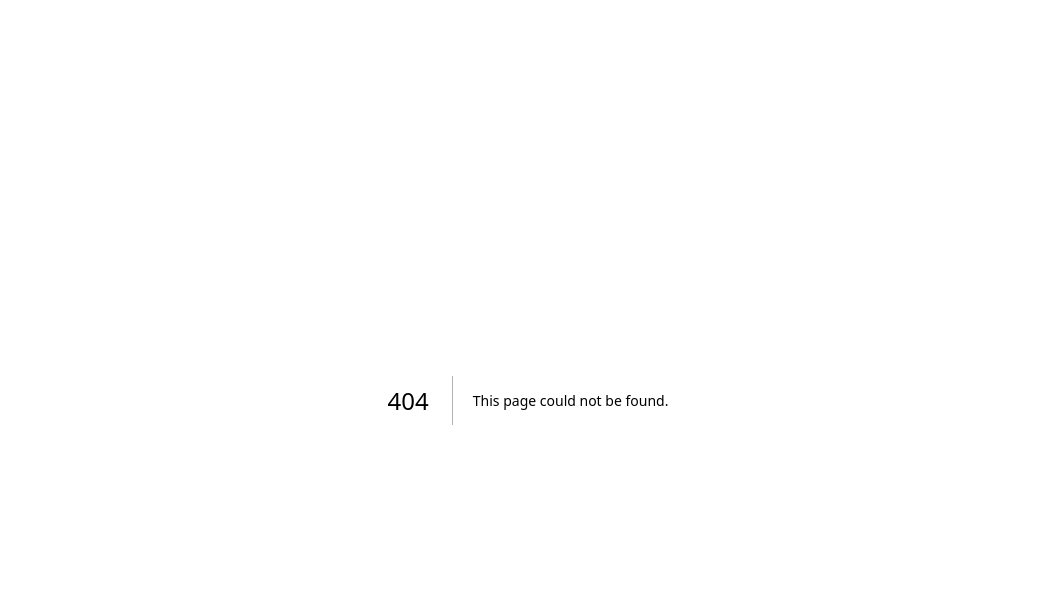
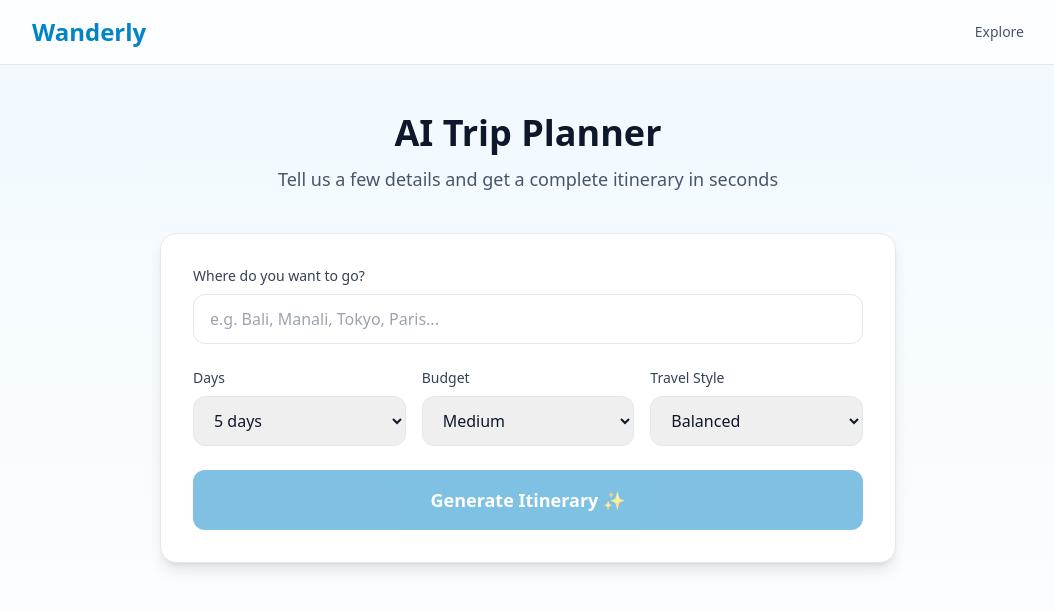
Before and after one commit to natuvavishal12-tech/wanderly, a Next.js app: page /plan in a window 1280 px wide. Before the commit this address had no page. Shown: the top 612 px of the page, without its empty margins (112-1166 px from the left). Built offline with nearby package versions, Linux system fonts and the light colour scheme.

Commit message:
Add AI Trip Planner page (MVP version)

```diff
--- /dev/null
+++ b/app/plan/page.tsx
@@ -0,0 +1,170 @@
+"use client";
+
+import { useState } from "react";
+import Link from "next/link";
+
+export default function PlanPage() {
+  const [destination, setDestination] = useState("");
+  const [days, setDays] = useState("5");
+  const [budget, setBudget] = useState("medium");
+  const [style, setStyle] = useState("balanced");
+  const [loading, setLoading] = useState(false);
+  const [itinerary, setItinerary] = useState<string | null>(null);
+
+  const generateItinerary = async () => {
+    if (!destination) return;
+    setLoading(true);
+    setItinerary(null);
+
+    // Simulated AI response for MVP (later we connect real AI)
+    await new Promise((r) => setTimeout(r, 1800));
+
+    const sample = `
+🌟 Your ${days}-Day ${destination} Itinerary
+Budget: ${budget.charAt(0).toUpperCase() + budget.slice(1)} | Style: ${style}
+
+📅 Day 1 – Arrival & Orientation
+• Morning: Arrive and check into hotel
+• Afternoon: Explore the main city center / old town
+• Evening: Sunset viewpoint + local dinner
+• Overnight: Recommended area near the center
+
+📅 Day 2 – Culture & Highlights
+• Morning: Top landmark / museum visit
+• Afternoon: Local market + street food tour
+• Evening: Optional cultural show or night market
+
+📅 Day 3 – Nature / Adventure
+• Full day: Day trip to nearby nature spot / beach / mountains
+• Pack light, wear comfortable shoes
+• Picnic or local lunch recommended
+
+📅 Day 4 – Free / Flexible Day
+• Morning: Optional activity (spa, shopping, or another attraction)
+• Afternoon: Coffee + people watching
+• Evening: Best restaurant in town (reservation recommended)
+
+📅 Day 5 – Departure
+• Morning: Last-minute souvenir shopping
+• Check out and head to airport/station
+
+💡 Tips:
+- Book popular attractions in advance
+- Carry a power bank and offline maps
+- Try at least one local specialty dish every day
+
+Want me to adjust this itinerary? Just tell me what you prefer!
+    `.trim();
+
+    setItinerary(sample);
+    setLoading(false);
+  };
+
+  return (
+    <div className="min-h-screen bg-gradient-to-b from-sky-50 to-white">
+      <header className="bg-white/80 backdrop-blur border-b sticky top-0 z-40">
+        <div className="max-w-5xl mx-auto px-4 h-16 flex items-center justify-between">
+          <Link href="/" className="text-2xl font-bold text-brand-600">
+            Wanderly
+          </Link>
+          <Link href="/explore" className="text-sm font-medium text-slate-600 hover:text-brand-600">
+            Explore
+          </Link>
+        </div>
+      </header>
+
+      <main className="max-w-3xl mx-auto px-4 py-12">
+        <div className="text-center mb-10">
+          <h1 className="text-4xl font-bold text-slate-900 mb-3">AI Trip Planner</h1>
+          <p className="text-lg text-slate-600">
+            Tell us a few details and get a complete itinerary in seconds
+          </p>
+        </div>
+
+        <div className="bg-white rounded-2xl shadow-lg border p-6 sm:p-8 space-y-6">
+          <div>
+            <label className="block text-sm font-medium text-slate-700 mb-2">
+              Where do you want to go?
+            </label>
+            <input
+              type="text"
+              value={destination}
+              onChange={(e) => setDestination(e.target.value)}
+              placeholder="e.g. Bali, Manali, Tokyo, Paris..."
+              className="w-full px-4 py-3 rounded-xl border border-slate-200 focus:ring-2 focus:ring-brand-500 outline-none"
+            />
+          </div>
+
+          <div className="grid sm:grid-cols-3 gap-4">
+            <div>
+              <label className="block text-sm font-medium text-slate-700 mb-2">Days</label>
+              <select
+                value={days}
+                onChange={(e) => setDays(e.target.value)}
+                className="w-full px-4 py-3 rounded-xl border border-slate-200 focus:ring-2 focus:ring-brand-500 outline-none"
+              >
+                {[3, 4, 5, 6, 7, 8, 10, 14].map((d) => (
+                  <option key={d} value={d}>
+                    {d} days
+                  </option>
+                ))}
+              </select>
+            </div>
+
+            <div>
+              <label className="block text-sm font-medium text-slate-700 mb-2">Budget</label>
+              <select
+                value={budget}
+                onChange={(e) => setBudget(e.target.value)}
+                className="w-full px-4 py-3 rounded-xl border border-slate-200 focus:ring-2 focus:ring-brand-500 outline-none"
+              >
+                <option value="budget">Budget</option>
+                <option value="medium">Medium</option>
+                <option value="luxury">Luxury</option>
+              </select>
+            </div>
+
+            <div>
+              <label className="block text-sm font-medium text-slate-700 mb-2">Travel Style</label>
+              <select
+                value={style}
+                onChange={(e) => setStyle(e.target.value)}
+                className="w-full px-4 py-3 rounded-xl border border-slate-200 focus:ring-2 focus:ring-brand-500 outline-none"
+              >
+                <option value="relaxed">Relaxed</option>
+                <option value="balanced">Balanced</option>
+                <option value="adventure">Adventure</option>
+                <option value="culture">Culture</option>
+              </select>
+            </div>
+          </div>
+
+          <button
+            onClick={generateItinerary}
+            disabled={loading || !destination}
+            className="w-full bg-brand-600 hover:bg-brand-700 disabled:opacity-50 text-white font-semibold py-4 rounded-xl transition text-lg"
+          >
+            {loading ? "Generating your perfect trip..." : "Generate Itinerary ✨"}
+          </button>
+        </div>
+
+        {itinerary && (
+          <div className="mt-8 bg-white rounded-2xl shadow-lg border p-6 sm:p-8">
+            <h2 className="text-2xl font-bold mb-4">Your Itinerary</h2>
+            <pre className="whitespace-pre-wrap font-sans text-slate-700 leading-relaxed">
+              {itinerary}
+            </pre>
+            <div className="mt-6 flex gap-3">
+              <button className="px-5 py-2.5 bg-brand-600 text-white rounded-lg font-medium hover:bg-brand-700">
+                Save Trip
+              </button>
+              <button className="px-5 py-2.5 border rounded-lg font-medium hover:bg-slate-50">
+                Adjust
+              </button>
+            </div>
+          </div>
+        )}
+      </main>
+    </div>
+  );
+}
```
